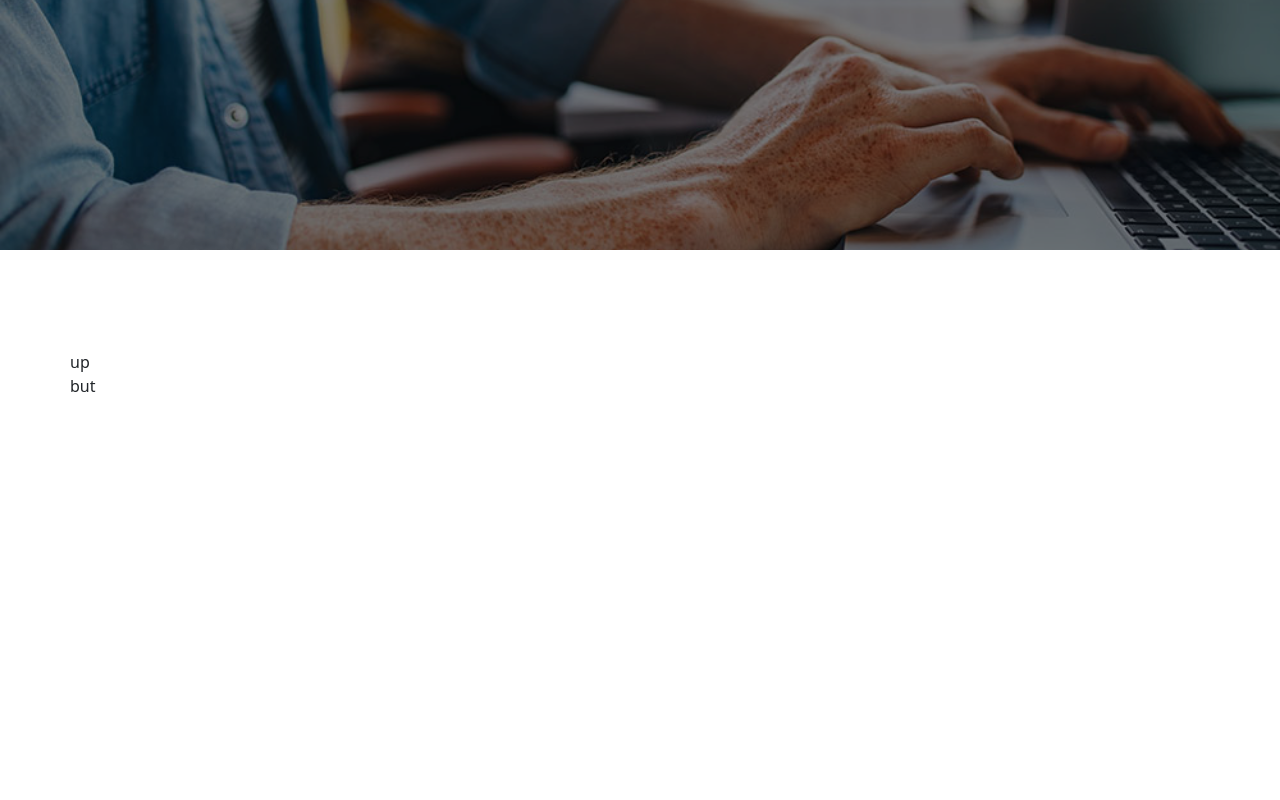
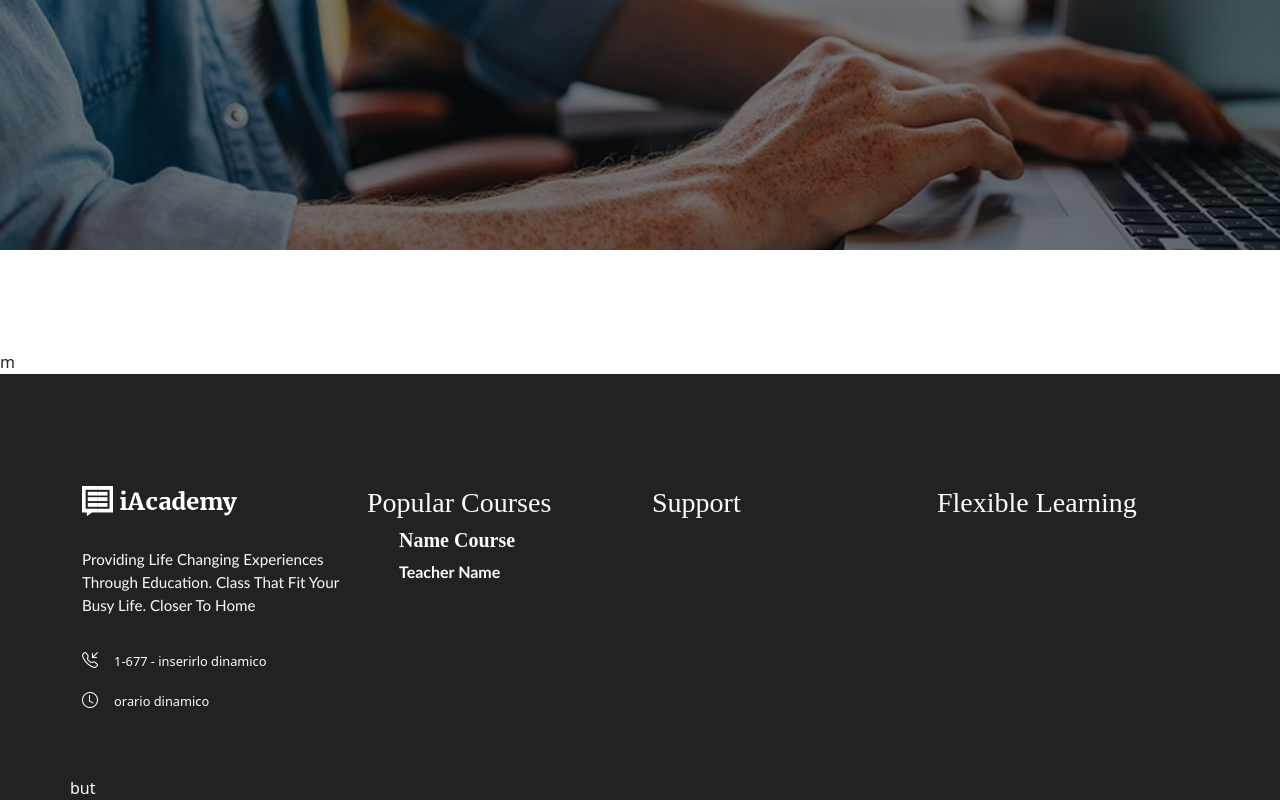
Before and after one commit to manuelmenama/proj-html-vuejs, a Vue app: page / in a window 1280 px wide. Shown: the part 450-1250 px from the top of the page. Before the commit the page ends 848 px from the top, so only its background shows below. Built offline with nearby package versions, Linux system fonts and the light colour scheme.

Commit message:
advances in footer

```diff
--- a/index.html
+++ b/index.html
@@ -4,7 +4,7 @@
     <meta charset="UTF-8" />
     <link rel="icon" type="image/svg+xml" href="/vite.svg" />
     <meta name="viewport" content="width=device-width, initial-scale=1.0" />
-    <title>Icademy</title>
+    <title>iAcademy</title>
   </head>
   <body>
     <div id="app"></div>
--- a/src/components/AppFooter.vue
+++ b/src/components/AppFooter.vue
@@ -13,7 +13,67 @@ export default {
       <!-- componente superiore -->
       <div class="row upper-footer">
 
-        up
+        <div class="col-3 my-logo-col">
+
+          <img src="../assets/img/footer-logo-1.png" alt="iAcademy logo">
+
+          <p>
+            Providing Life Changing Experiences Through Education. Class That Fit Your Busy Life. Closer To Home
+          </p>
+
+          <div>
+            <i class="bi bi-telephone-inbound"></i>
+            <span>
+              1-677 - inserirlo dinamico
+            </span>
+          </div>
+
+          <div>
+            <i class="bi bi-clock"></i>
+            <span>
+              orario dinamico
+            </span>
+          </div>
+
+        </div>
+        <div class="col-3 my-pop-col">
+
+          <h3>
+            Popular Courses
+          </h3>
+
+          <ul>
+            <li>
+              <a href="#">
+                <h5>
+                  <strong>
+                    Name Course
+                  </strong>
+                </h5>
+                <p>
+                  <strong>
+                    Teacher Name
+                  </strong>
+                </p>
+              </a>
+            </li>
+          </ul>
+
+        </div>
+        <div class="col-3 my-support-col">
+
+          <h3>
+            Support
+          </h3>
+
+        </div>
+        <div class="col-3 my-world-col">
+
+          <h3>
+            Flexible Learning
+          </h3>
+
+        </div>
 
       </div>
 
@@ -32,4 +92,45 @@ export default {
 
 <style lang="scss" scoped>
 
+@use '../styles/partials/variables' as *;
+@use '../styles/partials/mixin' as *;
+
+
+footer{
+  color: $footer-text-color;
+  background-color: $footer-bg-color;
+  padding-top: 7rem;
+  .upper-footer{
+    padding-bottom: 4rem;
+    div{
+      ul{
+        list-style: none;
+        li a{
+          text-decoration: none;
+          color: $footer-text-color;
+        }
+      }
+    }
+  }
+  .my-logo-col{
+    img{
+      margin-bottom: 2rem;
+      height: 30px;
+    }
+    p{
+      margin-bottom: 2rem;
+      font-size: 0.95rem;
+    }
+    & div:nth-child(3){
+      margin-bottom: 1rem;
+    }
+    div{
+      span{
+        font-size: 0.8rem;
+        margin-left: 0.8rem;
+      }
+    }
+  }
+}
+
 </style>
--- a/src/components/AppHeader.vue
+++ b/src/components/AppHeader.vue
@@ -76,6 +76,7 @@ export default {
 
 @use '../styles/partials/mixin' as *;
 @use '../styles/partials/variables' as *;
+
 header{
   position: relative;
   z-index: 999;
--- a/src/components/AppMain.vue
+++ b/src/components/AppMain.vue
@@ -14,7 +14,7 @@ export default {
   </section>
 
   <main>
-
+    m
     <!-- section con materie -->
     <section>
 
--- a/src/styles/partials/_variables.scss
+++ b/src/styles/partials/_variables.scss
@@ -1 +1,6 @@
+//general text color
 $text-color-white: #ffffff;
+
+//footer color
+$footer-text-color: #fbfbfc;
+$footer-bg-color: #222222;
```
